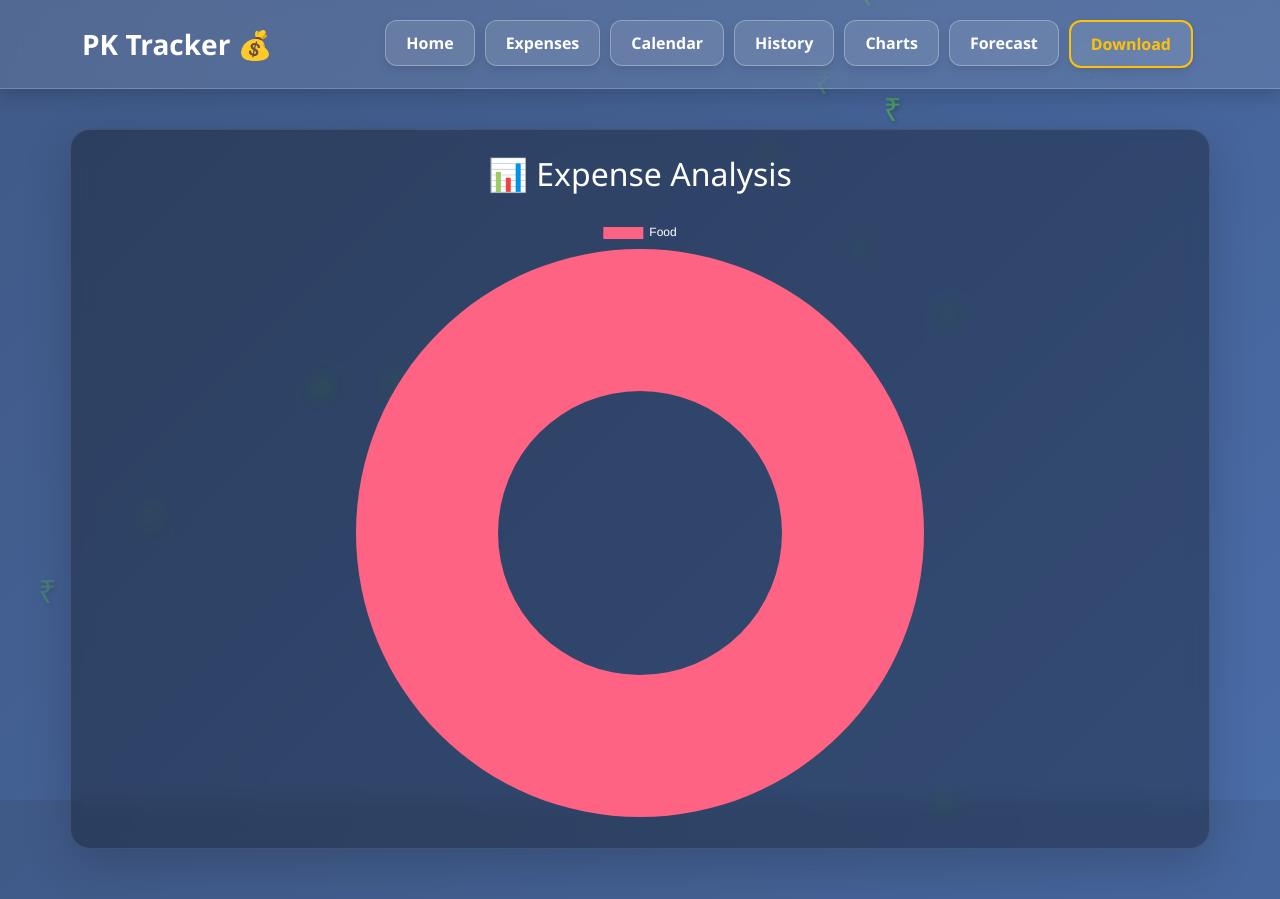
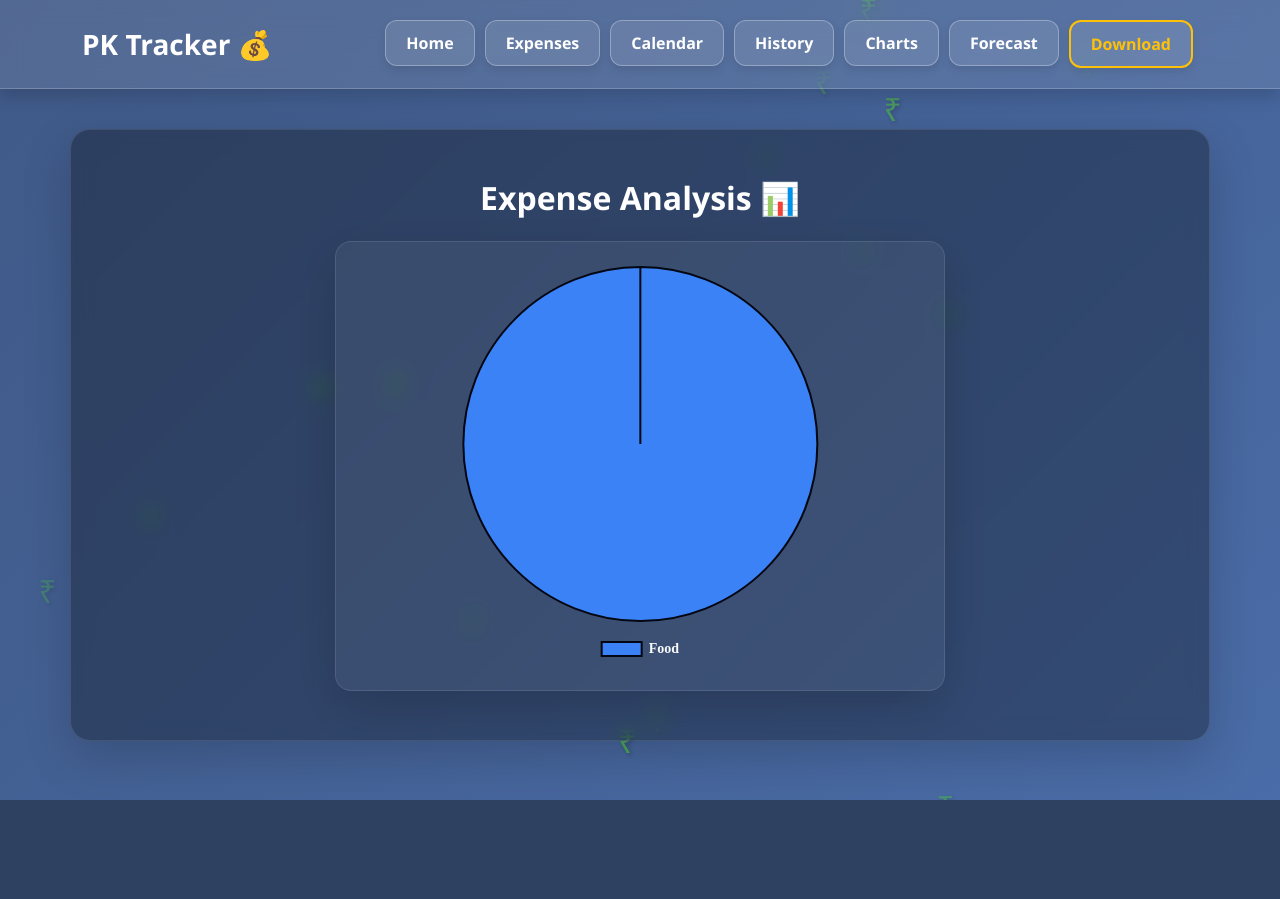
Before and after one commit to muthukumarpl/pk-tracker, a Django app: page /charts/ in a window 1280 px wide. After the commit the page ends 800 px from the top, so only its background shows below. Run offline with Django 5.2, Linux system fonts and the light colour scheme; tables that the repository leaves empty hold one stand-in row (values such as "Sample post").

Commit message:
Update charts.html

```diff
--- a/expenses/templates/expenses/charts.html
+++ b/expenses/templates/expenses/charts.html
@@ -1,29 +1,100 @@
 {% extends 'expenses/base.html' %}
 
 {% block content %}
-<div class="text-center">
-    <h2 class="mb-4">📊 Expense Analysis</h2>
-    <div class="card-glass d-inline-block" style="width: 80%; max-width: 600px;">
-        <canvas id="myChart"></canvas>
+<div class="container py-4">
+    <h2 class="text-center mb-4 fw-bold text-white">Expense Analysis 📊</h2>
+
+    <div class="row justify-content-center">
+        <div class="col-md-7">
+            <div class="card p-4 shadow-lg rounded-4 text-center" style="background: rgba(255,255,255,0.05); border: 1px solid rgba(255,255,255,0.1); min-height: 400px;">
+                <canvas id="expensePieChart"></canvas>
+                <div id="no-data-msg" class="text-white mt-5 d-none">
+                    <h4>No data found! ❌</h4>
+                    <p>Please add some expenses to see the analysis.</p>
+                </div>
+            </div>
+        </div>
     </div>
 </div>
 
+<script src="https://cdn.jsdelivr.net/npm/chart.js"></script>
+
 <script>
-    const ctx = document.getElementById('myChart');
+    document.addEventListener('DOMContentLoaded', function() {
+        // Django-விலிருந்து வரும் டேட்டாவை ஜாவாஸ்கிரிப்ட் வேரியபிளாக மாற்றுதல்
+        const categories = {{ categories|safe|default:"[]" }};
+        const amounts = {{ amounts|safe|default:"[]" }};
+
+        console.log("Categories:", categories); // பிழை கண்டுபிடிக்க Browser Console-ல் பார்க்கலாம்
+        console.log("Amounts:", amounts);
+
+        const ctx = document.getElementById('expensePieChart').getContext('2d');
+        const noDataMsg = document.getElementById('no-data-msg');
+
+        // டேட்டா இல்லையென்றால் மெசேஜ் காட்ட
+        if (categories.length === 0 || amounts.length === 0) {
+            document.getElementById('expensePieChart').style.display = 'none';
+            noDataMsg.classList.remove('d-none');
+            return;
+        }
+
+        // சார்ட் வரைதல்
         new Chart(ctx, {
-        type: 'doughnut',
+            type: 'pie',
             data: {
-            labels: {{ categories|safe }},
+                labels: categories,
                 datasets: [{
-                label: 'Amount (₹)',
-                data: {{ amounts|safe }},
-                backgroundColor: ['#ff6384', '#36a2eb', '#ffce56', '#4bc0c0', '#9966ff'],
-                borderWidth: 0
+                    label: 'Expenses by Category',
+                    data: amounts,
+                    backgroundColor: [
+                        '#3b82f6', // Blue
+                        '#8b5cf6', // Purple
+                        '#ec4899', // Pink
+                        '#f59e0b', // Orange
+                        '#10b981', // Green
+                        '#ef4444', // Red
+                        '#6366f1'  // Indigo
+                    ],
+                    hoverOffset: 20,
+                    borderWidth: 2,
+                    borderColor: '#030712'
                 }]
             },
             options: {
-            plugins: { legend: { labels: { color: 'white' } } }
+                responsive: true,
+                maintainAspectRatio: true,
+                plugins: {
+                    legend: {
+                        position: 'bottom',
+                        labels: {
+                            color: '#f9fafb',
+                            padding: 20,
+                            font: {
+                                size: 14,
+                                family: 'Plus Jakarta Sans',
+                                weight: '600'
+                            }
+                        }
+                    },
+                    tooltip: {
+                        enabled: true,
+                        backgroundColor: 'rgba(0, 0, 0, 0.8)',
+                        padding: 12,
+                        titleFont: { size: 16 },
+                        bodyFont: { size: 14 },
+                        displayColors: true
+                    }
+                }
             }
         });
+    });
 </script>
+
+<style>
+    /* சார்ட் மொபைலில் கட் ஆகாமல் இருக்க */
+    canvas {
+        max-width: 100% !important;
+        max-height: 400px !important;
+    }
+</style>
 {% endblock %}
```
Lines whose indentation alone changed are shown as unchanged.
